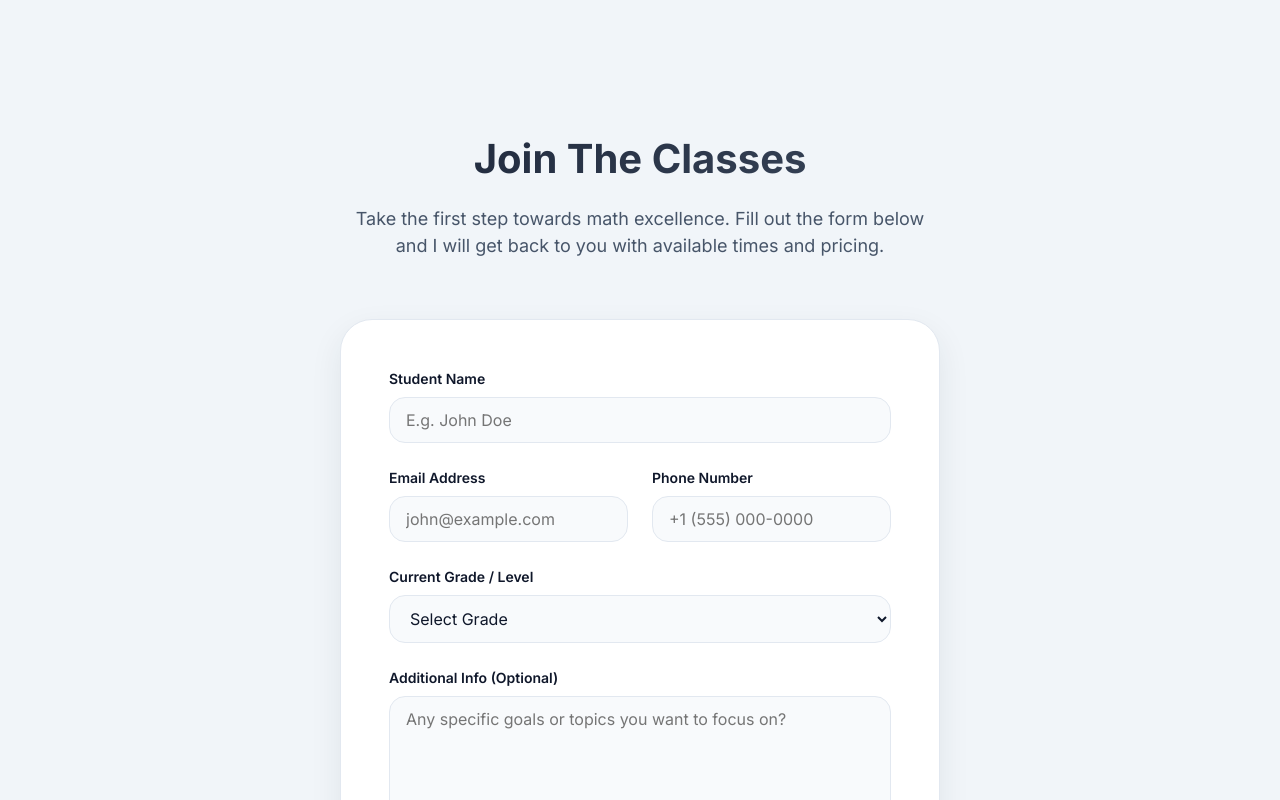
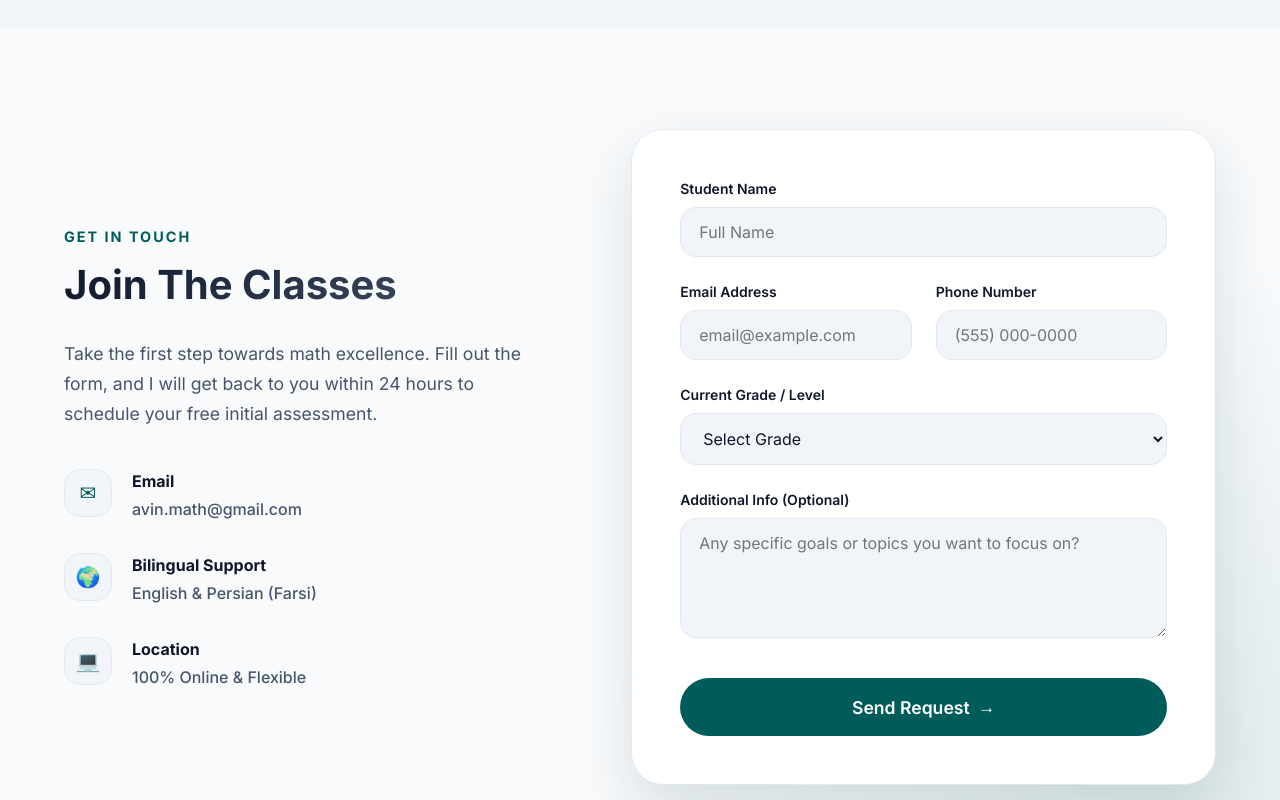
Before and after one commit to parsaabbasian/Math_Tutoring, a Next.js app: page / in a window 1280 px wide. Shown: the part 3680-4480 px from the top of the page. Built offline with nearby package versions, Linux system fonts and the light colour scheme.

Commit message:
Complete overhaul of Join the Classes section with premium dual-column layout

```diff
--- a/src/app/components/Contact.module.css
+++ b/src/app/components/Contact.module.css
@@ -1,14 +1,96 @@
 .contact {
+  background: var(--background);
+  position: relative;
+  overflow: hidden;
+}
+
+.contactBg {
+  position: absolute;
+  bottom: 0;
+  right: 0;
+  width: 100%;
+  height: 100%;
+  background: radial-gradient(circle at 90% 90%, var(--primary-light) 0%, transparent 40%);
+  z-index: 0;
+  pointer-events: none;
+}
+
+.contactContainer {
+  display: grid;
+  grid-template-columns: 1fr 1.2fr;
+  gap: 80px;
+  align-items: center;
+  position: relative;
+  z-index: 1;
+}
+
+.infoSection {
+  display: flex;
+  flex-direction: column;
+}
+
+.subtitle {
+  color: var(--primary);
+  font-weight: 700;
+  font-size: 0.9rem;
+  text-transform: uppercase;
+  letter-spacing: 2px;
+  margin-bottom: 8px;
+}
+
+.infoDescription {
+  color: var(--text-muted);
+  font-size: 1.1rem;
+  line-height: 1.7;
+  margin-bottom: 40px;
+}
+
+.contactDetails {
+  display: flex;
+  flex-direction: column;
+  gap: 32px;
+}
+
+.detailItem {
+  display: flex;
+  gap: 20px;
+  align-items: flex-start;
+}
+
+.detailIcon {
+  width: 48px;
+  height: 48px;
   background: var(--surface-alt);
+  border: 1px solid var(--border);
+  border-radius: var(--radius-md);
+  display: flex;
+  align-items: center;
+  justify-content: center;
+  font-size: 20px;
+  color: var(--primary);
+  flex-shrink: 0;
+}
+
+.detailTitle {
+  font-size: 1rem;
+  font-weight: 700;
+  margin-bottom: 4px;
+}
+
+.detailValue {
+  color: var(--text-muted);
+  font-weight: 500;
+}
+
+.formWrapper {
+  position: relative;
 }
 
 .formContainer {
-  max-width: 600px;
-  margin: 0 auto;
   background: var(--surface);
   padding: 48px;
   border-radius: var(--radius-lg);
-  box-shadow: var(--shadow-md);
+  box-shadow: var(--shadow-lg);
   border: 1px solid var(--border);
 }
 
@@ -23,14 +105,11 @@
   gap: 24px;
 }
 
-.row .inputGroup {
-  flex: 1;
-}
-
 .inputGroup {
   display: flex;
   flex-direction: column;
   gap: 8px;
+  flex: 1;
 }
 
 .label {
@@ -41,10 +120,10 @@
 
 .input, .select, .textarea {
   width: 100%;
-  padding: 12px 16px;
+  padding: 14px 18px;
   border: 1px solid var(--border);
   border-radius: var(--radius-md);
-  background: var(--background);
+  background: var(--surface-alt);
   color: var(--foreground);
   font-family: inherit;
   font-size: 1rem;
@@ -54,7 +133,8 @@
 .input:focus, .select:focus, .textarea:focus {
   outline: none;
   border-color: var(--primary);
-  box-shadow: 0 0 0 3px var(--primary-light);
+  background: var(--surface);
+  box-shadow: 0 0 0 4px var(--primary-light);
 }
 
 .textarea {
@@ -65,17 +145,38 @@
 .submitButton {
   width: 100%;
   margin-top: 16px;
-  padding: 16px;
+  padding: 18px;
+  font-size: 1.1rem;
+}
+
+.submitButton span {
+  transition: var(--transition);
+}
+
+.submitButton:hover span {
+  transform: translateX(5px);
 }
 
 .statusMessage {
   margin-top: 16px;
   padding: 16px;
-  background: #e6f6e6;
-  color: #2e7d32;
+  background: rgba(0, 91, 91, 0.1);
+  color: var(--primary);
   border-radius: var(--radius-md);
   text-align: center;
   font-weight: 600;
+  border: 1px solid var(--primary-light);
+}
+
+@media (max-width: 992px) {
+  .contactContainer {
+    grid-template-columns: 1fr;
+    gap: 60px;
+  }
+
+  .formContainer {
+    padding: 32px;
+  }
 }
 
 @media (max-width: 600px) {
@@ -83,8 +184,4 @@
     flex-direction: column;
     gap: 24px;
   }
-
-  .formContainer {
-    padding: 32px 24px;
-  }
 }
--- a/src/app/components/Contact.tsx
+++ b/src/app/components/Contact.tsx
@@ -13,26 +13,57 @@ export default function Contact() {
 
   return (
     <section id="join" className={`section ${styles.contact}`}>
-      <div className="container">
-        <h2 className="section-title">Join The Classes</h2>
-        <p className="section-subtitle">Take the first step towards math excellence. Fill out the form below and I will get back to you with available times and pricing.</p>
+      <div className={styles.contactBg}></div>
+      <div className={`container ${styles.contactContainer}`}>
+        <div className={`${styles.infoSection} fade-in`}>
+          <span className={styles.subtitle}>Get in Touch</span>
+          <h2 className="section-title" style={{ textAlign: 'left', marginBottom: '24px' }}>Join The Classes</h2>
+          <p className={styles.infoDescription}>
+            Take the first step towards math excellence. Fill out the form, and I will get back to you within 24 hours to schedule your free initial assessment.
+          </p>
 
+          <div className={styles.contactDetails}>
+            <div className={styles.detailItem}>
+              <div className={styles.detailIcon}>✉</div>
+              <div>
+                <h4 className={styles.detailTitle}>Email</h4>
+                <p className={styles.detailValue}>avin.math@gmail.com</p>
+              </div>
+            </div>
+            <div className={styles.detailItem}>
+              <div className={styles.detailIcon}>🌍</div>
+              <div>
+                <h4 className={styles.detailTitle}>Bilingual Support</h4>
+                <p className={styles.detailValue}>English & Persian (Farsi)</p>
+              </div>
+            </div>
+            <div className={styles.detailItem}>
+              <div className={styles.detailIcon}>💻</div>
+              <div>
+                <h4 className={styles.detailTitle}>Location</h4>
+                <p className={styles.detailValue}>100% Online & Flexible</p>
+              </div>
+            </div>
+          </div>
+        </div>
+
+        <div className={`${styles.formWrapper} fade-in`}>
           <div className={styles.formContainer}>
             <form onSubmit={handleSubmit} className={styles.form}>
               <div className={styles.inputGroup}>
                 <label htmlFor="studentName" className={styles.label}>Student Name</label>
-              <input type="text" id="studentName" name="studentName" className={styles.input} required placeholder="E.g. John Doe" />
+                <input type="text" id="studentName" name="studentName" className={styles.input} required placeholder="Full Name" />
               </div>
 
               <div className={styles.row}>
                 <div className={styles.inputGroup}>
                   <label htmlFor="email" className={styles.label}>Email Address</label>
-                <input type="email" id="email" name="email" className={styles.input} required placeholder="john@example.com" />
+                  <input type="email" id="email" name="email" className={styles.input} required placeholder="email@example.com" />
                 </div>
 
                 <div className={styles.inputGroup}>
                   <label htmlFor="phone" className={styles.label}>Phone Number</label>
-                <input type="tel" id="phone" name="phone" className={styles.input} required placeholder="+1 (555) 000-0000" />
+                  <input type="tel" id="phone" name="phone" className={styles.input} required placeholder="(555) 000-0000" />
                 </div>
               </div>
 
@@ -41,7 +72,7 @@ export default function Contact() {
                 <select id="grade" name="grade" className={styles.select} required>
                   <option value="" disabled selected>Select Grade</option>
                   <option value="middle_school">Middle School</option>
-                <option value="high_school">High School</option>
+                  <option value="high_school">High School (Grade 9-12)</option>
                   <option value="college">College / University</option>
                   <option value="other">Other</option>
                 </select>
@@ -52,12 +83,15 @@ export default function Contact() {
                 <textarea id="message" name="message" className={styles.textarea} placeholder="Any specific goals or topics you want to focus on?"></textarea>
               </div>
 
-            <button type="submit" className={`btn-primary ${styles.submitButton}`}>Submit Request</button>
+              <button type="submit" className={`btn-primary ${styles.submitButton}`}>
+                Send Request <span>→</span>
+              </button>
 
               {status && <div className={styles.statusMessage}>{status}</div>}
             </form>
           </div>
         </div>
+      </div>
     </section>
   );
 }
```
Lines whose indentation alone changed are shown as unchanged.
